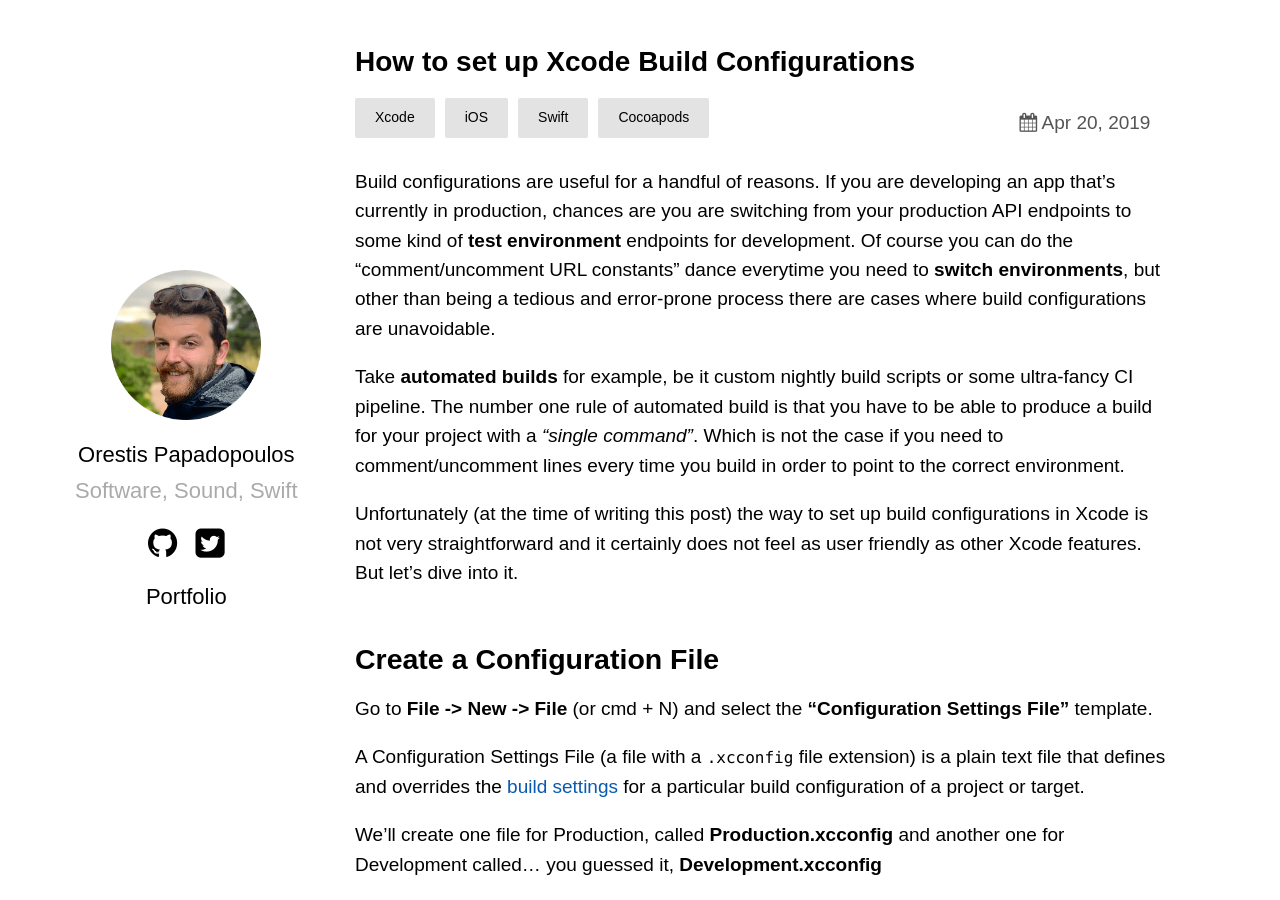
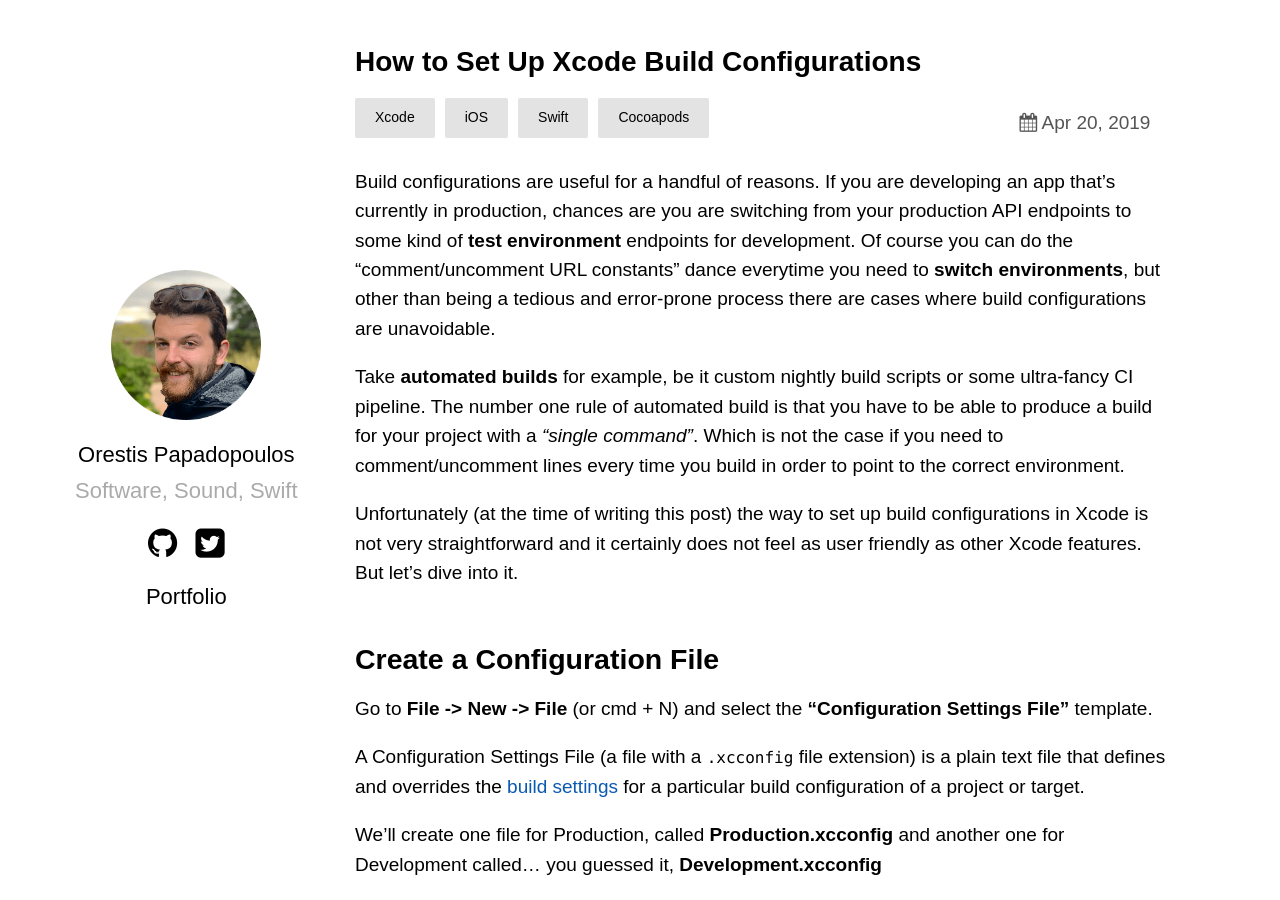
Before and after one commit to orjpap/orjpap.github.io, a Jekyll site: the page built from _posts/2019-14-20-iOS-build-schemes.md, in a window 1280 px wide and 900 px high. Built offline with Jekyll 4.4.1, drawn with Linux system fonts in a browser that asks for light colours; Markdown is read by kramdown in place of the engine named in the settings.

```diff
--- a/_posts/2019-14-20-iOS-build-schemes.md
+++ b/_posts/2019-14-20-iOS-build-schemes.md
@@ -1,6 +1,6 @@
 ---
 layout: post
-title:  "How to set up Xcode Build Configurations"
+title:  "How to Set Up Xcode Build Configurations"
 date:   2019-04-20 21:03:36 +0530
 categories: Xcode iOS Swift Cocoapods
 ---
```
